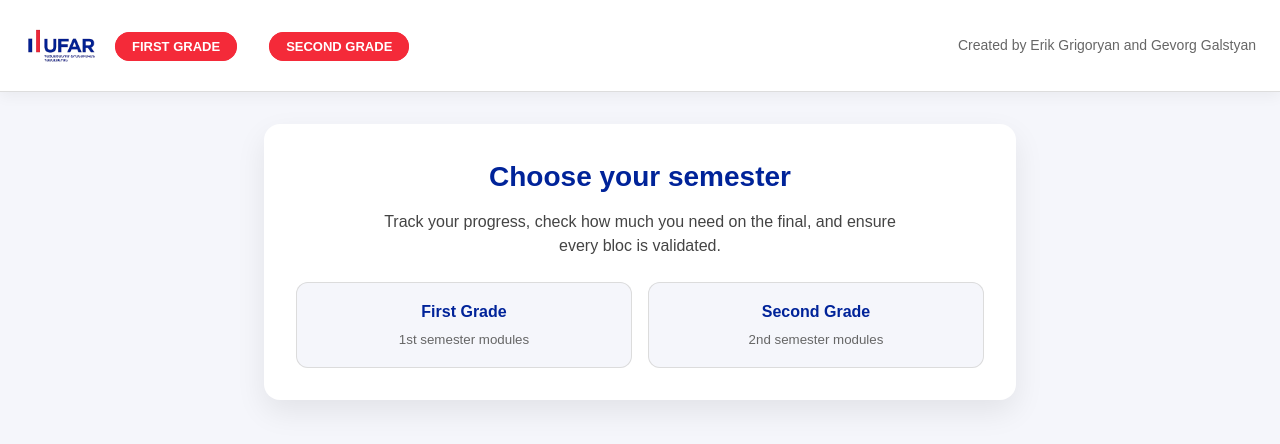
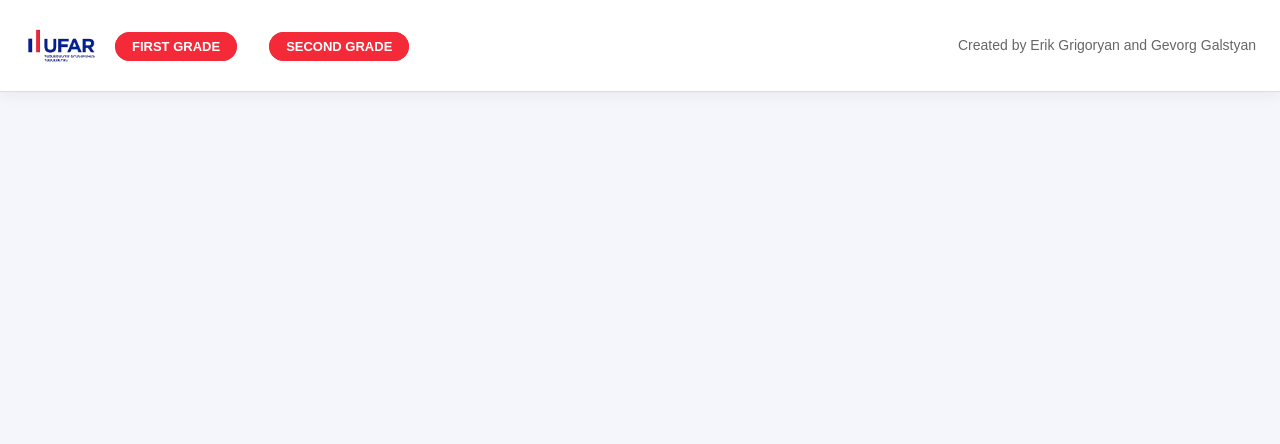
Before and after one commit to smn1865/GPAcalculator, a plain HTML site: page index.html in a window 1280 px wide. Drawn offline with Linux system fonts and the light colour scheme.

Commit message:
eshutyun

```diff
--- a/index.html
+++ b/index.html
@@ -36,22 +36,5 @@
     </div>
     <h1>Created by Erik Grigoryan and Gevorg Galstyan</h1>
   </header>
-
-  <main class="landing">
-    <section class="hero-card">
-      <h2>Choose your semester</h2>
-      <p>Track your progress, check how much you need on the final, and ensure every bloc is validated.</p>
-      <div class="grade-actions">
-        <a class="grade-card" href="GpaCalculator.html">
-          <span>First Grade</span>
-          <small>1st semester modules</small>
-        </a>
-        <a class="grade-card" href="GpaCalculator2.html">
-          <span>Second Grade</span>
-          <small>2nd semester modules</small>
-        </a>
-      </div>
-    </section>
-  </main>
 </body>
 </html>
```
Also changed, not shown: GpaCalculator2.html (+2 -2 lines).
